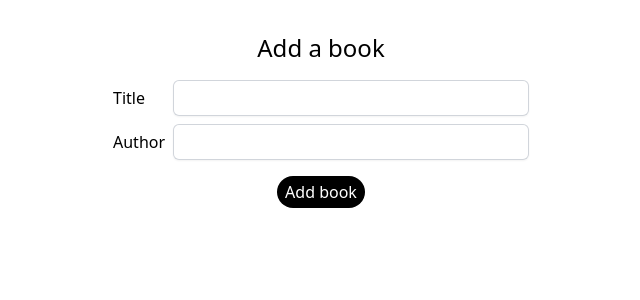
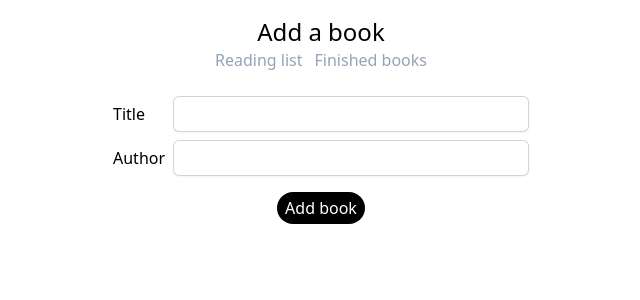
Before and after one commit to hwride/my-books, a Next.js app: page /addBook in a window 1280 px wide. Shown: the top 300 px of the page, without its empty margins (319-959 px from the left). Built offline with nearby package versions, Linux system fonts and the light colour scheme.

Commit message:
Add header to add book page.

```diff
--- a/pages/addBook.tsx
+++ b/pages/addBook.tsx
@@ -5,6 +5,7 @@ import { clsx } from 'clsx'
 import Head from 'next/head'
 import { coreDictionary } from '@/components/dictionary/core'
 import { useRouter } from 'next/router'
+import { Header } from '@/components/Header'
 
 export default function AddBook() {
   const router = useRouter()
@@ -43,12 +44,12 @@ export default function AddBook() {
   }
 
   return (
-    <main className="mx-auto max-w-screen-md pt-8">
+    <main className="mx-auto max-w-screen-md">
       <Head>
         <title>{`${coreDictionary.siteName} | add a book`}</title>
         <meta name="robots" content="noindex" />
       </Head>
-      <h1 className="mx-auto w-fit text-2xl">Add a book</h1>
+      <Header heading="Add a book" />
       <form
         action="/api/book"
         method="post"
```
